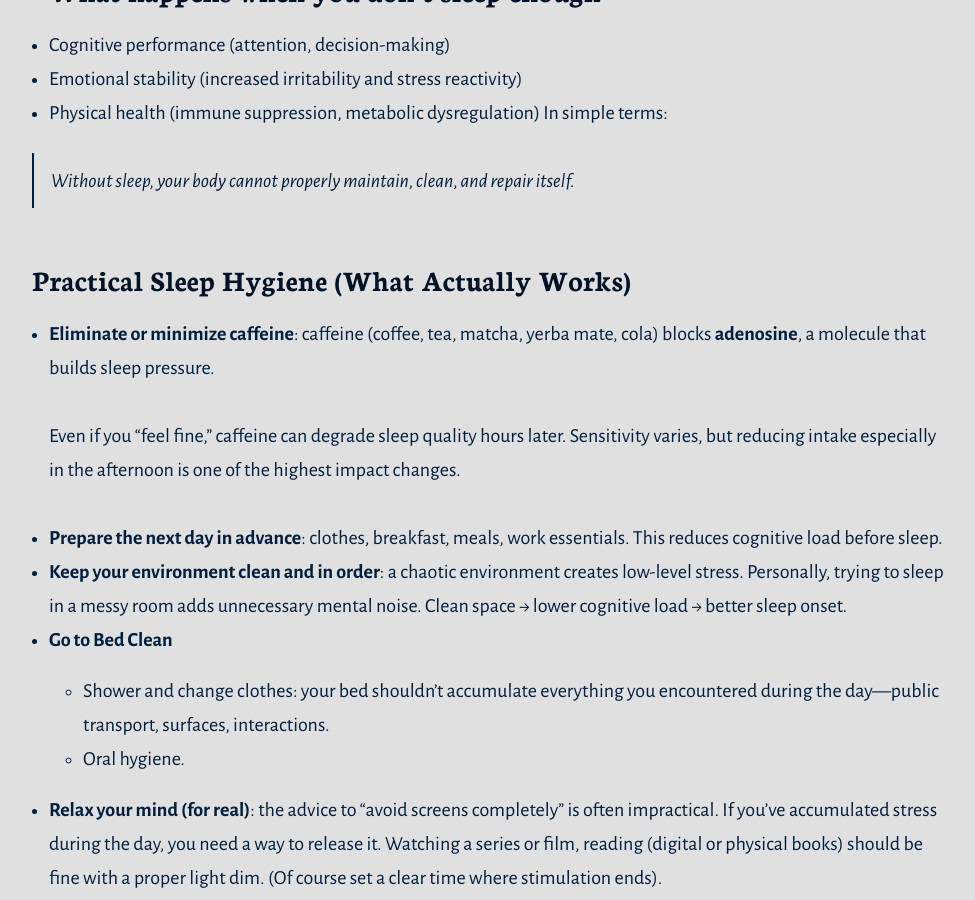
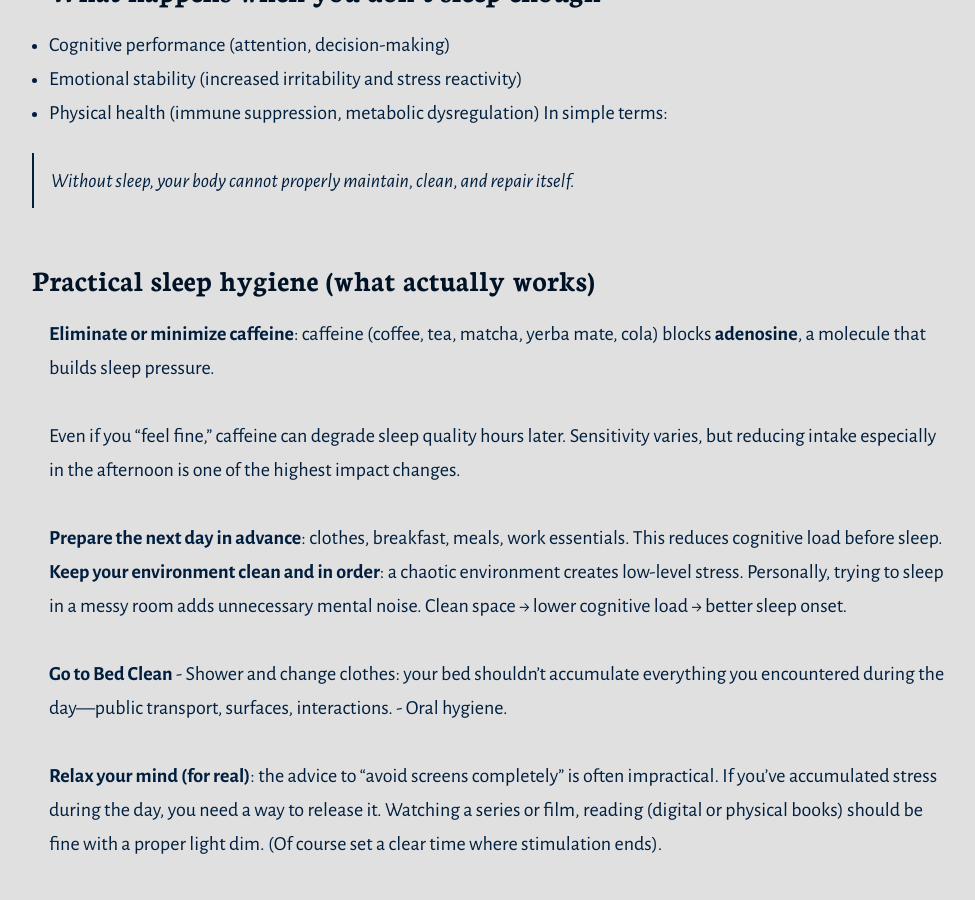
Before and after one commit to armandoahir/armandoahir.github.io, a Jekyll site: the page built from _posts/2026-04-15-How-sleep-hygiene-should-look-like-in-a-real-busy-schedule.md, in a window 1280 px wide and 900 px high, scrolled down 2780 px. Shown: the whole window, without its empty margins (141-1116 px from the left). Built offline with Jekyll 4.4.1, drawn with Linux system fonts in a browser that asks for light colours.

```diff
--- a/_posts/2026-04-15-How-sleep-hygiene-should-look-like-in-a-real-busy-schedule.md
+++ b/_posts/2026-04-15-How-sleep-hygiene-should-look-like-in-a-real-busy-schedule.md
@@ -68,20 +68,20 @@
 In simple terms:
 
 > Without sleep, your body cannot properly maintain, clean, and repair itself.
-### Practical Sleep Hygiene (What Actually Works)
+### Practical sleep hygiene (what actually works)
 
-- **Eliminate or minimize caffeine**: caffeine (coffee, tea, matcha, yerba mate, cola) blocks **adenosine**, a molecule that builds sleep pressure.
+**Eliminate or minimize caffeine**: caffeine (coffee, tea, matcha, yerba mate, cola) blocks **adenosine**, a molecule that builds sleep pressure.
 
 Even if you “feel fine,” caffeine can degrade sleep quality hours later. Sensitivity varies, but reducing intake especially in the afternoon is one of the highest impact changes.
 
-- **Prepare the next day in advance**: clothes, breakfast, meals, work essentials. This reduces cognitive load before sleep.
-- **Keep your environment clean and in order**: a chaotic environment creates low-level stress. Personally, trying to sleep in a messy room adds unnecessary mental noise. Clean space → lower cognitive load → better sleep onset.
+**Prepare the next day in advance**: clothes, breakfast, meals, work essentials. This reduces cognitive load before sleep.
+**Keep your environment clean and in order**: a chaotic environment creates low-level stress. Personally, trying to sleep in a messy room adds unnecessary mental noise. Clean space → lower cognitive load → better sleep onset.
 
-- **Go to Bed Clean**
+**Go to Bed Clean**
 	- Shower and change clothes: your bed shouldn’t accumulate everything you encountered during the day—public transport, surfaces, interactions.
 	- Oral hygiene.
 
-- **Relax your mind (for real)**: the advice to “avoid screens completely” is often impractical. If you’ve accumulated stress during the day, you need a way to release it. Watching a series or film, reading (digital or physical books) should be fine with a proper light dim. (Of course set a clear time where stimulation ends).
+**Relax your mind (for real)**: the advice to “avoid screens completely” is often impractical. If you’ve accumulated stress during the day, you need a way to release it. Watching a series or film, reading (digital or physical books) should be fine with a proper light dim. (Of course set a clear time where stimulation ends).
 
 ### Sources
 
```
